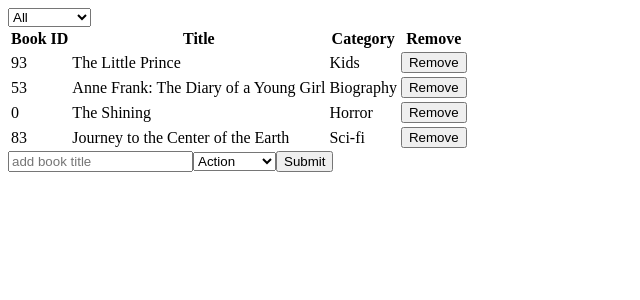
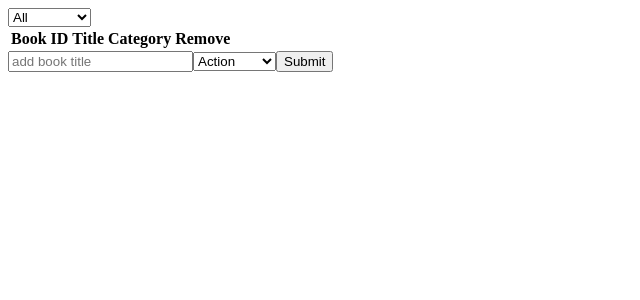
Before and after one commit to nriqu322/bookstore, a React (Create React App) app: page / in a window 1280 px wide. Shown: the top 300 px of the page, without its empty margins (0-640 px from the left). Built offline with nearby package versions, Linux system fonts and the light colour scheme.

Commit message:
fix linter error

```diff
--- a/src/containers/BooksList.js
+++ b/src/containers/BooksList.js
@@ -6,7 +6,9 @@ import { removeBook, changeFilter } from '../actions/index';
 import CategoryFilter from '../components/CategoryFilter';
 
 const BooksList = props => {
-  const { books, removeBook, changeFilter, filter } = props;
+  const {
+    books, removeBook, changeFilter, filter,
+  } = props;
 
   const handleRemoveBook = book => {
     removeBook(book);
@@ -29,9 +31,13 @@ const BooksList = props => {
           </tr>
         </thead>
         <tbody>
-          {books.map(book => (
-            <Book key={book.id} book={book} removeBook={handleRemoveBook} />
-          ))}
+          {
+          books
+            .filter(book => book.category === filter)
+            .map(book => (
+              <Book key={book.id} book={book} removeBook={handleRemoveBook} />
+            ))
+          }
         </tbody>
       </table>
     </>
@@ -42,11 +48,12 @@ BooksList.propTypes = {
   books: PropTypes.instanceOf(Array).isRequired,
   removeBook: PropTypes.func.isRequired,
   changeFilter: PropTypes.func.isRequired,
+  filter: PropTypes.string.isRequired,
 };
 
 const mapStateToProps = state => ({
   books: state.books,
-  category: state.category,
+  filter: state.filter,
 });
 
 const mapDispatchToProps = dispatch => ({
```
